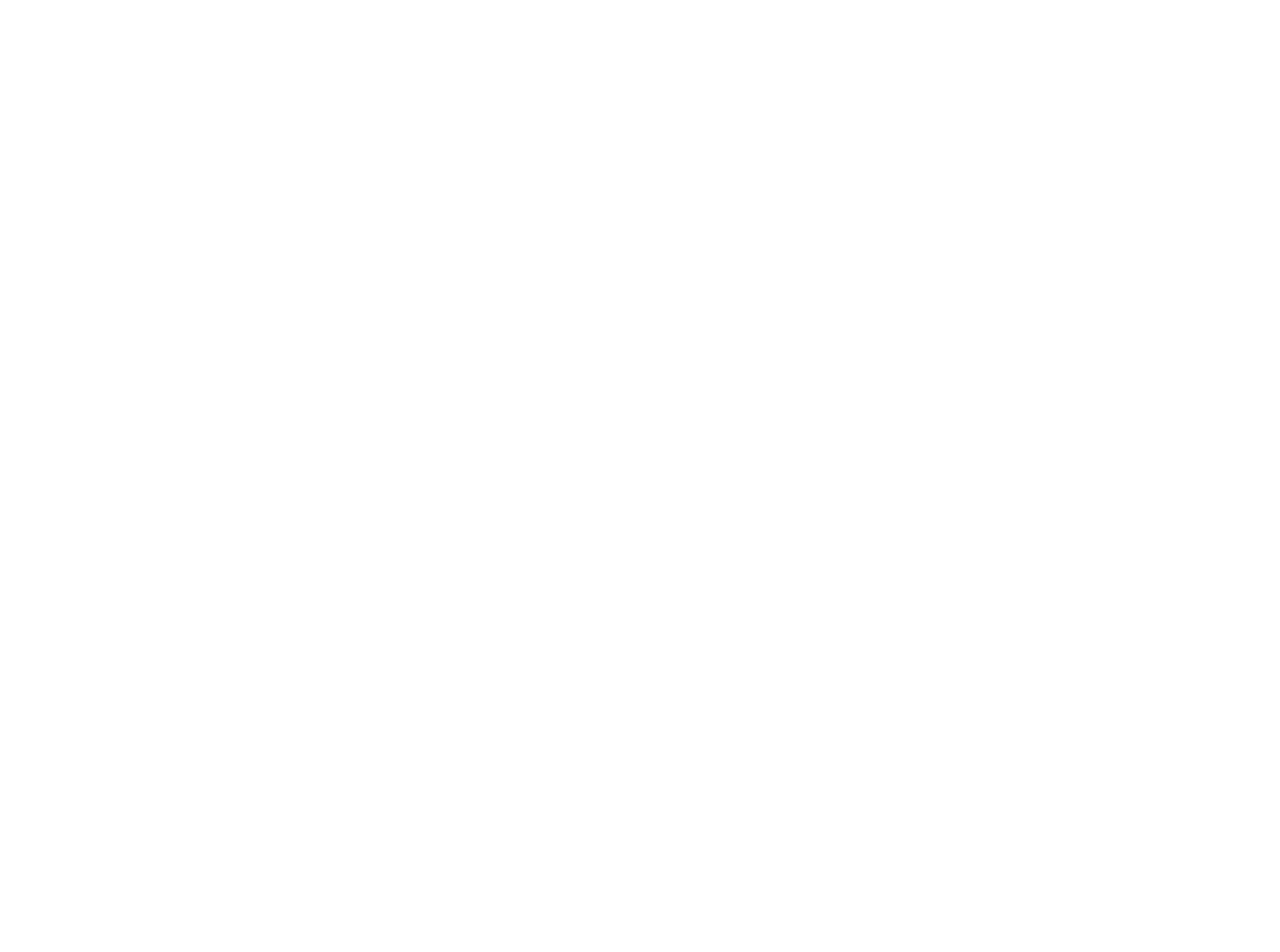
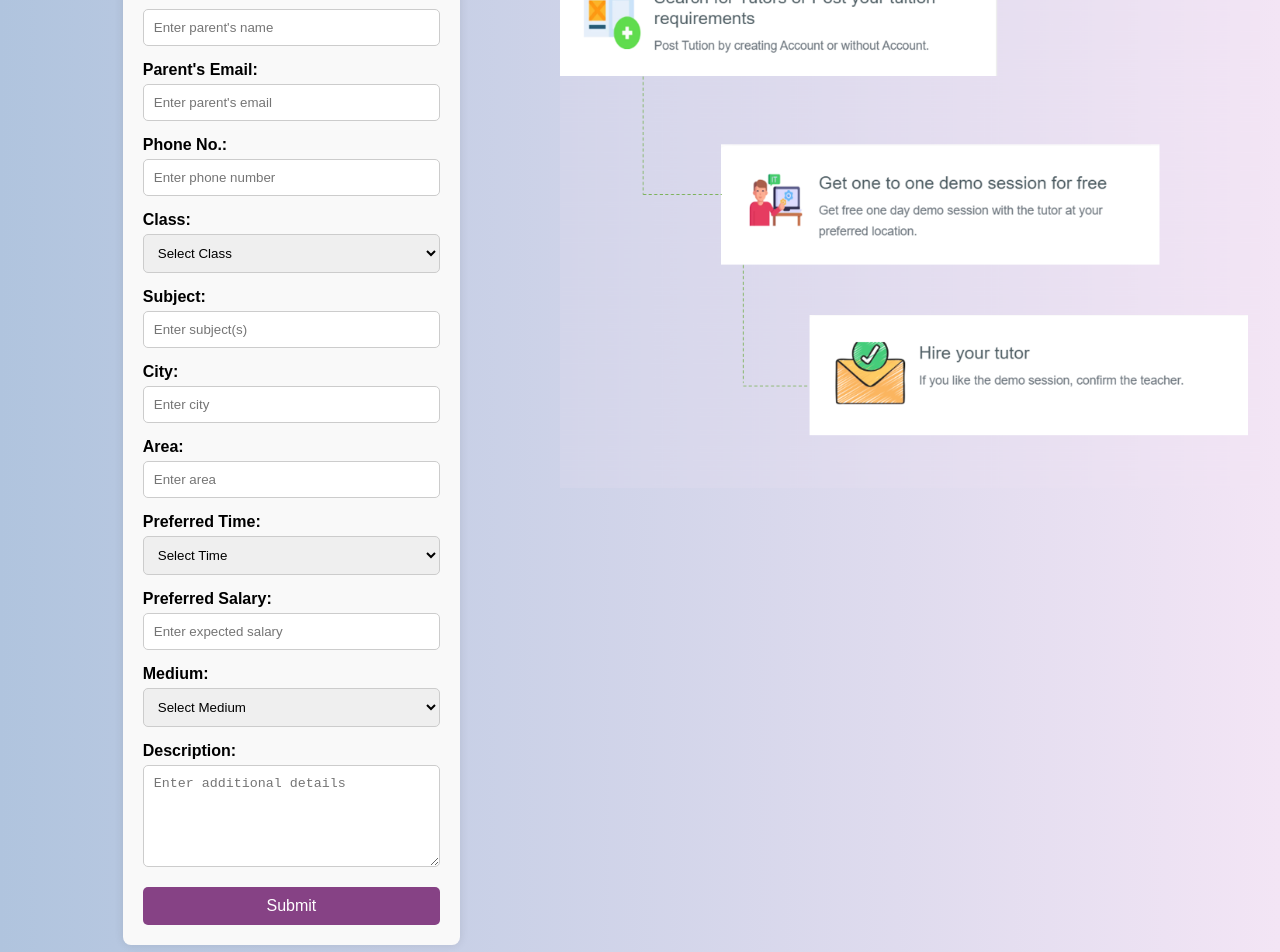
Before and after one commit to Ramisa-Tasneem/TutorMatch, a React (Vite) app in the folder Frontend/: page /tutor-request in a window 1280 px wide. Before the commit this address had no page. Shown: the part 360-1312 px from the top of the page. Before the commit the page ends 800 px from the top, so only its background shows below. Built offline with nearby package versions, Linux system fonts and the light colour scheme.

Commit message:
Tutor Request Frontend

```diff
--- a/Frontend/package.json
+++ b/Frontend/package.json
@@ -14,7 +14,7 @@
     "react": "^18.3.1",
     "react-dom": "^18.3.1",
     "react-icons": "^5.4.0",
-    "react-router-dom": "^7.1.4"
+    "react-router-dom": "^7.2.0"
   },
   "devDependencies": {
     "@eslint/js": "^9.17.0",
--- a/Frontend/src/App.jsx
+++ b/Frontend/src/App.jsx
@@ -4,6 +4,8 @@
 import Register from "./pages/register";
 import Login from "./pages/login";
 import ProfilePage from "./pages/ProfilePage";
+import TutorRequest from "./pages/tutorReq";
+
 
 
 
@@ -20,8 +22,9 @@
         <Route path="/" element={<Home />} />
         <Route path="/register" element={<Register />} />
         <Route path="/login" element={<Login />} />
+        <Route path="/tutor-request" element={<TutorRequest />} />
+        <Route path="/profile" element={<ProfilePage />} />
 
-        <Route path="/profile" element={<ProfilePage />} />
 
       </Routes>
     </Router>
--- a/Frontend/src/components/navbar.jsx
+++ b/Frontend/src/components/navbar.jsx
@@ -21,7 +21,7 @@
                 <Link to="/" className="nav-btn">Home</Link>
                 <Link to="/about-tutors" className="nav-btn">About Tutors</Link>
                 <Link to="/tutor-request" className="nav-btn">TUTOR REQUEST</Link>
-                <Link to="/courses" className="nav-btn">COURSES</Link>
+
                 <Link to="/find-tutions" className="nav-btn">Find Tuition</Link>
                 <Link to="/post-tution" className="nav-btn">Post a Tuition</Link>
             </div>
--- a/Frontend/src/index.css
+++ b/Frontend/src/index.css
@@ -93,7 +93,7 @@
   top: 52%;
   left: 80%;
   transform: translate(-50%, -50%);
-  width: 420px;
+  width: 370px;
   height: auto;
   animation: floatUpDown 2s infinite alternate ease-in-out;
 }
--- a/Frontend/src/pages/home.jsx
+++ b/Frontend/src/pages/home.jsx
@@ -1,9 +1,12 @@
 import React from "react";
+import { useNavigate } from "react-router-dom"; // Import useNavigate
 import Navbar from "../components/navbar";
 import Footer from "../components/footer";
 import { FaMapMarkerAlt, FaArrowRight } from "react-icons/fa";
 
 const Home = () => {
+    const navigate = useNavigate(); // Initialize navigate function
+
     const featuredTuition = [
         { title: "Economics", location: "Goran", type: "Online", salary: "4k" },
         { title: "Bangla", location: "Gulshan", type: "Offline", salary: "6k" },
@@ -11,15 +14,6 @@
         { title: "Biology", location: "Demra", type: "Online", salary: "4k" },
         { title: "Physics", location: "Khilgaon", type: "Group", salary: "5k" },
         { title: "Higher Math", location: "Uttara", type: "Group", salary: "8k" },
-    ];
-
-    const categories = [
-        { name: "English", count: 50 },
-        { name: "Finance", count: 20 },
-        { name: "Arabic", count: 25 },
-        { name: "Data Science", count: 30 },
-        { name: "Higher Math", count: 70 },
-        { name: "Biology", count: 10 },
     ];
 
     return (
@@ -32,65 +26,13 @@
                 <p className="sub-heading">
                     <FaMapMarkerAlt className="location-icon" /> Find the Right Tutor in Your Area
                 </p>
-                <button className="find-tutor-btn">
+                <button className="find-tutor-btn" onClick={() => navigate("/tutor-request")}>
                     Find a Tutor <FaArrowRight className="arrow-icon" />
                 </button>
             </header>
 
-            <section className="search-tuition">
-                <h2 className="search-heading">Search Tuitions</h2>
-                <p className="search-subheading">Find tuition near your preferred area</p>
-                <div className="search-container">
-                    <div className="search-left">
-                        <img src="/images/moving-image.jpg" alt="Moving" className="moving-image" />
-                    </div>
-                    <div className="search-right">
-                        <h3 className="right-subheading">Looking for interesting tuition jobs to excel in your teaching experience?</h3>
-                        <p className="right-text">
-                            If teaching jobs interest you, then you are in the right place. Here, we often have 100+ open home tuition jobs that are genuine and 100% verified. Whether you are starting your career as a tuition teacher or an expert in your field, we can help you find your next tuition. You can search and apply to the tuition jobs that best fit your skills, preferred location, class, and subjects.
-                        </p>
-                        <button className="search-tuition-btn">
-                            Search <FaArrowRight className="arrow-icon" />
-                        </button>
-                    </div>
-                </div>
-
-                <div className="image-section">
-                     <h2><br></br>Tuition Types</h2>
-                     <p>Find the Best Tuition Type which Suits You Most</p>
-               </div>
-
-
-
-
-
-
-                <div className="tuition-types">
-        <img src="/images/type1.png" alt="Type 1" className="tuition-type-img" />
-        <img src="/images/type2.png" alt="Type 2" className="tuition-type-img" />
-        <img src="/images/type3.png" alt="Type 3" className="tuition-type-img" />
-    </div>
-            </section>
-
-
             <section className="featured-tuition">
                 <h2><br></br>Featured Tuition</h2>
-                <div className="tuition-list">
-                    {featuredTuition.map((tuition, index) => (
-                        <div key={index} className="tuition-card">
-                            <h3>{tuition.title}</h3>
-                            <p>Location: {tuition.location}</p>
-                            <p>Type: {tuition.type}</p>
-                            <p>Salary: {tuition.salary}</p>
-                            <button className="details-btn">Details</button>
-                            <button className="apply-btn">Apply now</button>
-                        </div>
-                    ))}
-                </div>
-            </section>
-
-            <section className="latest-tuition">
-                <h2>Latest Tuition</h2>
                 <div className="tuition-list">
                     {featuredTuition.map((tuition, index) => (
                         <div key={index} className="tuition-card">
--- /dev/null
+++ b/Frontend/src/pages/tutorReq.jsx
@@ -0,0 +1,92 @@
+import React from "react";
+import Navbar from "../components/navbar";
+import Footer from "../components/footer";
+import "../tutorReq.css"; // Ensure the correct path
+
+const TutorRequest = () => {
+  return (
+    <div className="tutor-request-container">
+      <Navbar />
+      <div className="tutor-content">
+        <h1>আপনি কি টিউটর খুঁজছেন?</h1>
+        <p>তাহলে ফর্মটি পূরণ করে জানান আপনি কোন ক্লাস/এরিয়ার জন্য টিউটর খুঁজছেন। </p>
+
+        <div className="form-container">
+          <form>
+            <label>Student Name:</label>
+            <input type="text" placeholder="Enter student name" required />
+
+            <label>Parent's Name:</label>
+            <input type="text" placeholder="Enter parent's name" required />
+
+            <label>Parent's Email:</label>
+            <input type="email" placeholder="Enter parent's email" required />
+
+            <label>Phone No.:</label>
+            <input type="tel" placeholder="Enter phone number" required />
+
+            <label>Class:</label>
+            <select required>
+              <option value="">Select Class</option>
+              <option value="Class 1">Class 1</option>
+              <option value="Class 2">Class 2</option>
+              <option value="Class 3">Class 3</option>
+              <option value="Class 4">Class 4</option>
+              <option value="Class 5">Class 5</option>
+              <option value="Class 6">Class 6</option>
+              <option value="Class 7">Class 7</option>
+              <option value="Class 8">Class 8</option>
+              <option value="Class 9">Class 9</option>
+              <option value="Class 10">Class 10</option>
+              <option value="HSC 1st Year">HSC 1st Year</option>
+              <option value="HSC 2nd Year">HSC 2nd Year</option>
+            </select>
+
+            <label>Subject:</label>
+            <input type="text" placeholder="Enter subject(s)" required />
+
+            <label>City:</label>
+            <input type="text" placeholder="Enter city" required />
+
+            <label>Area:</label>
+            <input type="text" placeholder="Enter area" required />
+
+            <label>Preferred Time:</label>
+            <select required>
+              <option value="">Select Time</option>
+              <option value="Morning">Morning</option>
+              <option value="Afternoon">Afternoon</option>
+              <option value="Evening">Evening</option>
+            </select>
+
+            <label>Preferred Salary:</label>
+            <input type="number" placeholder="Enter expected salary" required />
+
+            <label>Medium:</label>
+            <select required>
+              <option value="">Select Medium</option>
+              <option value="Bangla Medium">Bangla Medium</option>
+              <option value="English Medium">English Medium</option>
+              <option value="English Version">English Version</option>
+            </select>
+
+            <label>Description:</label>
+            <textarea placeholder="Enter additional details"></textarea>
+
+            <button type="submit">Submit</button>
+          </form>
+        </div>
+      </div>
+
+      {/* Add chart image anywhere on the page */}
+        <div className="chart-container">
+        <img src="/images/chart.png" alt="Chart" className="chart-image" />
+
+        </div>
+
+      <Footer />
+    </div>
+  );
+};
+
+export default TutorRequest;
--- /dev/null
+++ b/Frontend/src/tutorReq.css
@@ -0,0 +1,87 @@
+h1 {
+    text-align: left;
+}
+
+h2 {
+    text-align: right;
+    margin-right: 20px; /* Adjust spacing if needed */
+}
+
+.tutor-request-container {
+    display: flex;
+    flex-direction: column;
+    min-height: 120vh;
+}
+
+.tutor-content {
+    flex: 1;
+    padding: 20px;
+    text-align: left; /* Keep text aligned left */
+    max-width: 600px; /* Ensure content width is controlled */
+    margin-left: auto; /* Pushes content to the right */
+    margin-right: 750px; /* Adjust distance from the right */
+}
+
+/* Move the form container to the right */
+.form-container {
+    max-width: 600px;
+    margin-left: auto; /* Pushes form to the right */
+    margin-right: 50px; /* Adjusts distance from the right */
+    padding: 20px;
+    background-color: #f9f9f9;
+    border-radius: 8px;
+    box-shadow: 0px 0px 10px rgba(0, 0, 0, 0.1);
+}
+
+
+form {
+    display: flex;
+    flex-direction: column;
+}
+
+label {
+    font-weight: bold;
+    margin-top: 10px;
+    text-align: left;
+}
+
+input, select, textarea {
+    padding: 10px;
+    margin: 5px 0;
+    border: 1px solid #ccc;
+    border-radius: 5px;
+}
+
+textarea {
+    height: 80px;
+}
+
+button {
+    margin-top: 15px;
+    padding: 10px;
+    background-color: #864285;
+    color: white;
+    border: none;
+    border-radius: 5px;
+    cursor: pointer;
+    font-size: 16px;
+}
+
+button:hover {
+    background-color: #bdaa4d;
+}
+
+.chart-container {
+    position: absolute; /* Use absolute to place it freely */
+    top: calc(3in + 10px); /* 1 inch below the navbar */
+    right: 0; /* Align to the right */
+    padding-right: 20px; /* Optional: Adjust spacing */
+}
+/* Chart Image Styling */
+
+
+.chart-image {
+    width: 700px;  /* Set your preferred width */
+    height: 550px; /* Set your preferred height */
+    object-fit: cover;
+}
```
Also changed, not shown: Frontend/public/images/chart.png (added), 1 other file (tests, documents, lock files or other folders).
